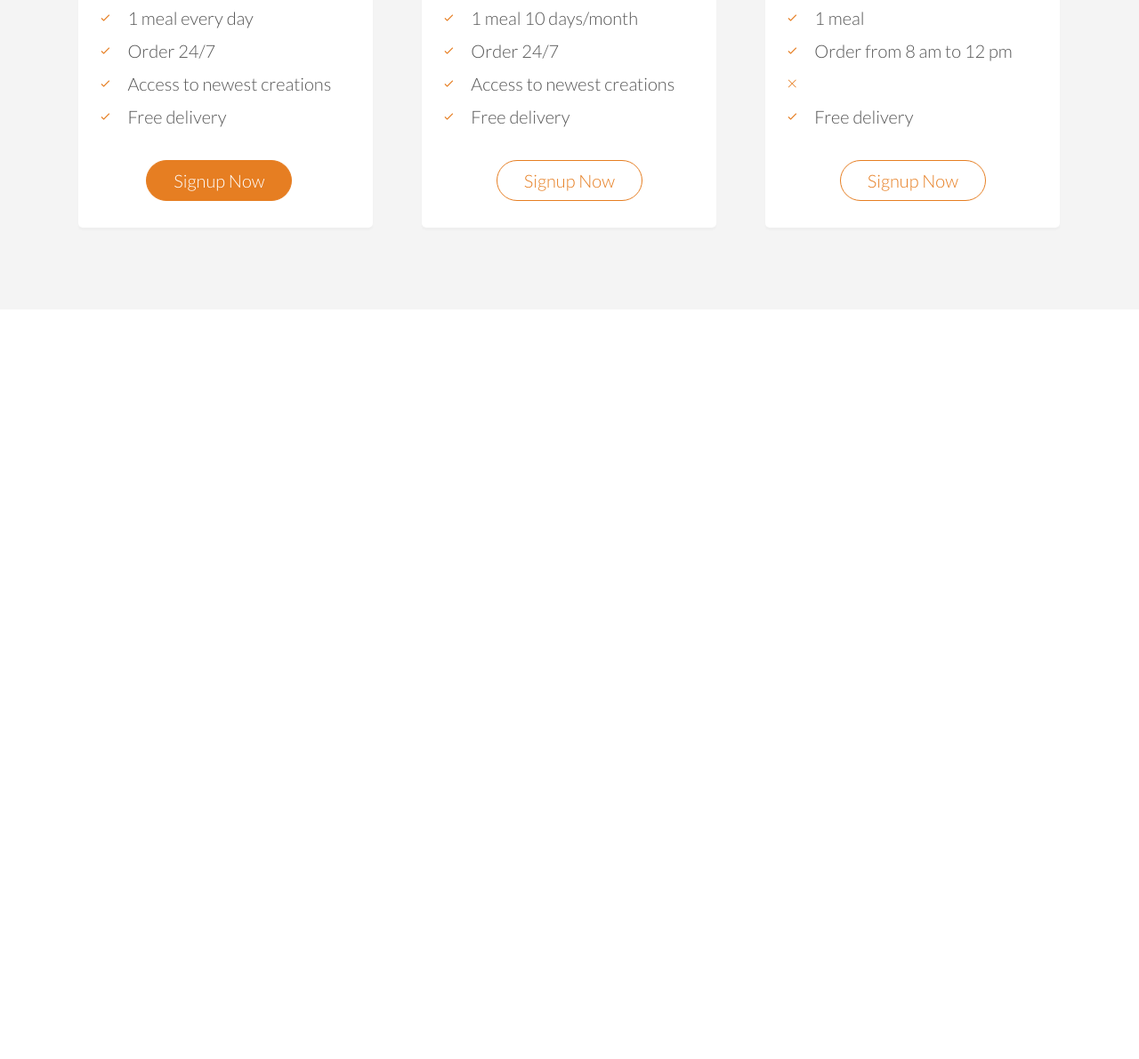
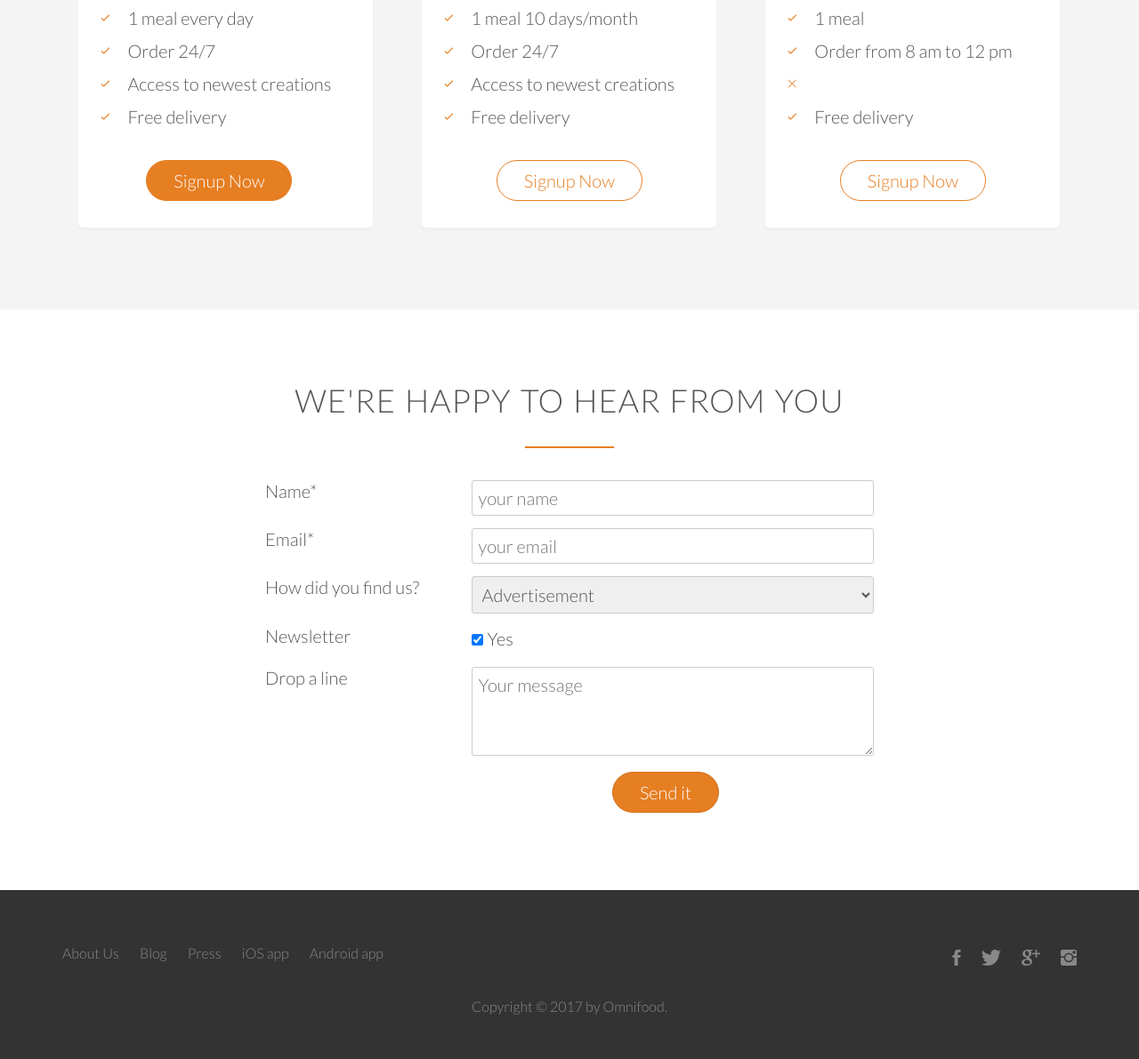
Before and after one commit to deep005/food-app, a plain HTML site: page index1.html in a window 1280 px wide. Shown: the part 4330-5521 px from the top of the page at 89% size. Before the commit the page ends 4678 px from the top, so only its background shows below. Drawn offline with Linux system fonts and the light colour scheme; files whose address does not match are found by name.

Commit message:
last two sections

```diff
--- a/index1.html
+++ b/index1.html
@@ -309,30 +309,82 @@
             </div>
         </div>
     </section>
+    <section class="section-form">
+        <div class="row">
+            <h2>We're happy to hear from you</h2>
+        </div>
+        <div class="row">
+            <form method="post" action="#" class="contact-form">
+                 <div class="row">
+                     <div class="col span-1-of-3">
+                         <label for="name">Name*</label>
+                     </div>
+                     <div class="col span-2-of-3">
+                         <input type="text" name="name" id="name" placeholder="your name" required>
+                     </div>
+                    <div class="col span-1-of-3">
+                        <label for="email">Email*</label>
+                    </div>
+                     <div class="col span-2-of-3">
+                        <input type="email" name="email" id="email" placeholder="your email" required>
+                    </div>
+                     <div class="col span-1-of-3">
+                         <label for="find-us">How did you find us?</label>
+                     </div>
+                     <div class="col span-2-of-3">
+                         <select name="find-us" id="find-us">
+                             <option value="friends">Friends</option>
+                             <option value="ad" selected>Advertisement</option>
+                             <option value="other">Other</option>
+                         </select>
+                     </div>
+                     <div class="col span-1-of-3">
+                         <label for="news">Newsletter</label>
+                     </div>
+                     <div class="col span-2-of-3">
+                         <input type="checkbox" name="news" id="news" checked />Yes
+                     </div>
+                     <div class="col span-1-of-3">
+                         <label>Drop a line</label>
+                     </div>
+                     <div class="col span-2-of-3">
+                         <textarea name="message" placeholder="Your message"></textarea>
+                     </div>
+                     <div class="col span-1-of-3">
+                         <label>&nbsp;</label>
+                     </div>
+                     <div class="col span-2-of-3">
+                         <input type="submit" value="Send it">
+                     </div>
+            </div>
+            </form>
+        </div>
+    </section>
+    <footer>
+        <div class="row">
+            <div class="col span-1-of-2">
+               <ul class="footer-nav">
+                   <li><a href="#">About Us</a></li>
+                   <li><a href="#">Blog</a></li>
+                   <li><a href="#">Press</a></li>
+                   <li><a href="#">iOS app</a></li>
+                   <li><a href="#">Android app</a></li>
+               </ul>
+            </div>
+            <div class="col span-1-of-2">
+                <ul class="social-links">
+                    <li><a href="#"><i class="ion-social-facebook"></i></a></li>
+                    <li><a href="#"><i class="ion-social-twitter"></i></a></li>
+                    <li><a href="#"><i class="ion-social-googleplus"></i></a></li>
+                    <li><a href="#"><i class="ion-social-instagram"></i></a></li>
+                </ul>
+            </div>
+        </div>
+        <div class="row">
+            <p>
+                Copyright &copy; 2017 by Omnifood.
+            </p>
+        </div>
+    </footer>
     </body>
 </html>
-
-<!--
-
-Section 7: Contact form
-Title: We're happy to hear from you
-
-Fields to include:
-Name
-Email
-How did you find us?
-Newsletter
-Drop us a line
-
-Section 8: Footer
-Title: None
-
-Navigation:
-1. About us
-2. Blog
-3. Press
-4. iOS App
-5. Android App
-
-Also include links to facebook, twitter, google+ and Instagram accounts.
--->
--- a/resources/css/style1.css
+++ b/resources/css/style1.css
@@ -295,6 +295,34 @@ cite img{
 
 }
 
+/*------------- section-form --------------*/
+
+.section-form .span-1-of-3{
+    margin-left: 0;
+}
+.contact-form{
+    width: 60%;
+    margin: 0 auto;
+}
+input[type=text],
+input[type=email],
+select, textarea{
+    width: 100%;
+    padding: 7px;
+    border-radius: 3px;
+    border: 1px solid #ccc;
+}
+
+textarea{
+    height: 100px;
+}
+input[type=checkbox]{
+    margin: 10px 5px 10px 0;
+}
+:focus {
+    outline: none;
+}
+
 /*-----------generic links------------- */
  a:link,
  a:visited{
@@ -354,7 +382,8 @@ h3{
 /*------------------------------------- Buttons
 --------------------------------------*/
 .btn:link,
-.btn:visited{
+.btn:visited,
+input[type=submit]{
     display: inline-block;
     padding: 10px 30px;
     font-weight: 300;
@@ -364,7 +393,8 @@ h3{
 }
 
 .btn-full:link,
-.btn-full:visited{
+.btn-full:visited,
+input[type=submit]{
     background-color: #e67e22;
     border: 1px solid #e67e22;
     color: #fff;
@@ -378,13 +408,19 @@ h3{
 }
 
 .btn:hover,
-.btn:active{
+.btn:active,
+input[type=submit]:hover,
+input[type=submit]:active{
     background-color: #cf6d17;
 }
 
 .btn-full:hover,
-.btn-full:active{
+.btn-full:active,
+input[type=submit]{
     border: 1px solid #cf6d17;
+}
+input[type=submit]{
+    margin-left: 35%;
 }
 
 .btn-ghost:hover,
@@ -392,3 +428,73 @@ h3{
     border: 1px solid #cf6d17;
     color: #fff;
 }
+/*
+-----------------------------------------Footer ------------------------
+*/
+footer{
+    background-color: #333;
+    color: #fff;
+    padding: 50px;
+    font-size: 80%;
+}
+.footer-nav{
+    list-style: none;
+    float:left;
+}
+.social-links{
+    list-style: none;
+    float: right;
+}
+.footer-nav li,
+.social-links li{
+    display: inline-block;
+    margin-right: 20px;
+}
+.footer-nav li:last-child,
+.social-links li:last-child{
+    margin-right: 0;
+}
+
+.footer-nav li a:link,
+.footer-nav li a:visited,
+.social-links li a:visited,
+.social-links li a:link{
+    text-decoration: none;
+    border: 0;
+    color: #888;
+    transition: color 0.2s;
+}
+.footer-nav li a:hover,
+.footer-nav li a:active{
+    color: #ddd;
+}
+
+.social-links li a:visited,
+.social-links li a:link{
+    font-size: 150%;
+}
+
+.ion-social-facebook,
+.ion-social-twitter,
+.ion-social-googleplus,
+.ion-social-instagram{
+    transition: color 0.2s;
+}
+.ion-social-facebook:hover {
+    color: #3b5998;
+}
+.ion-social-twitter:hover{
+    color: #00aced;
+}
+.ion-social-googleplus:hover{
+    color: #dd4b39;
+}
+.ion-social-instagram:hover{
+    color: #517fa4;
+}
+
+footer p{
+    color: #888;
+    text-align: center;
+    margin-top: 20px;
+}
```
